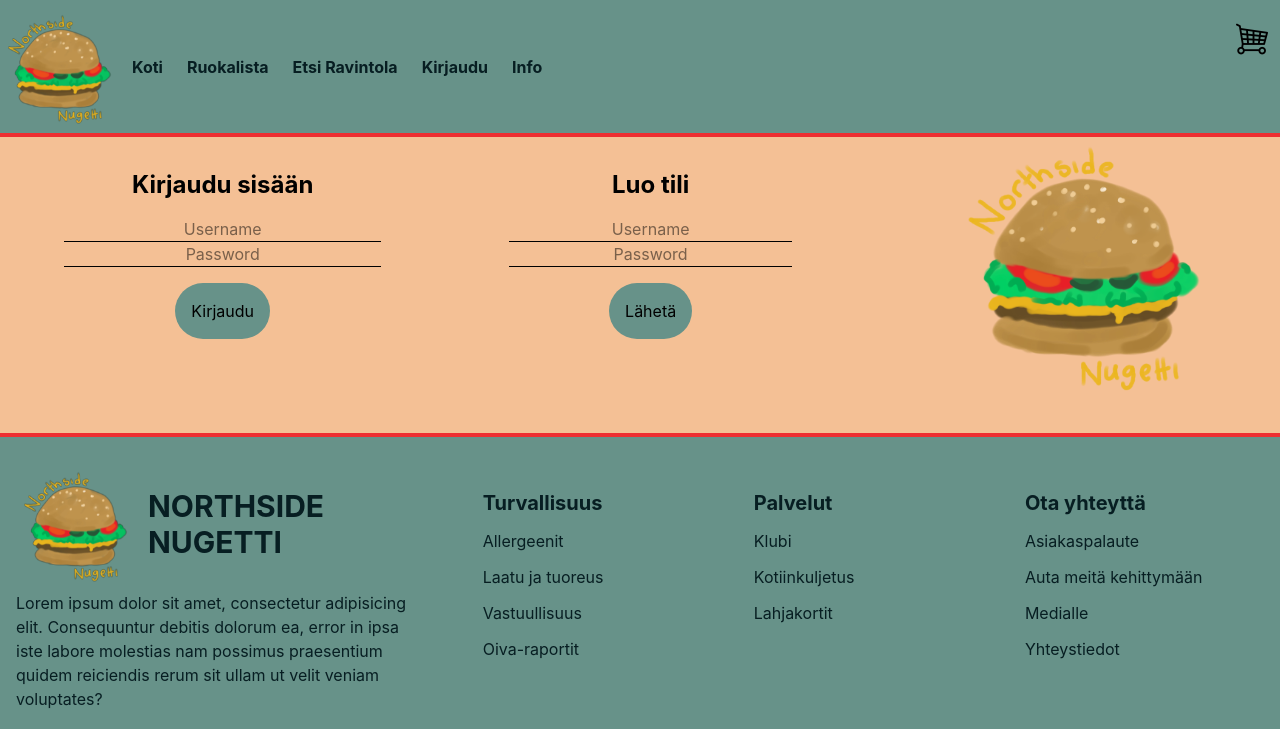
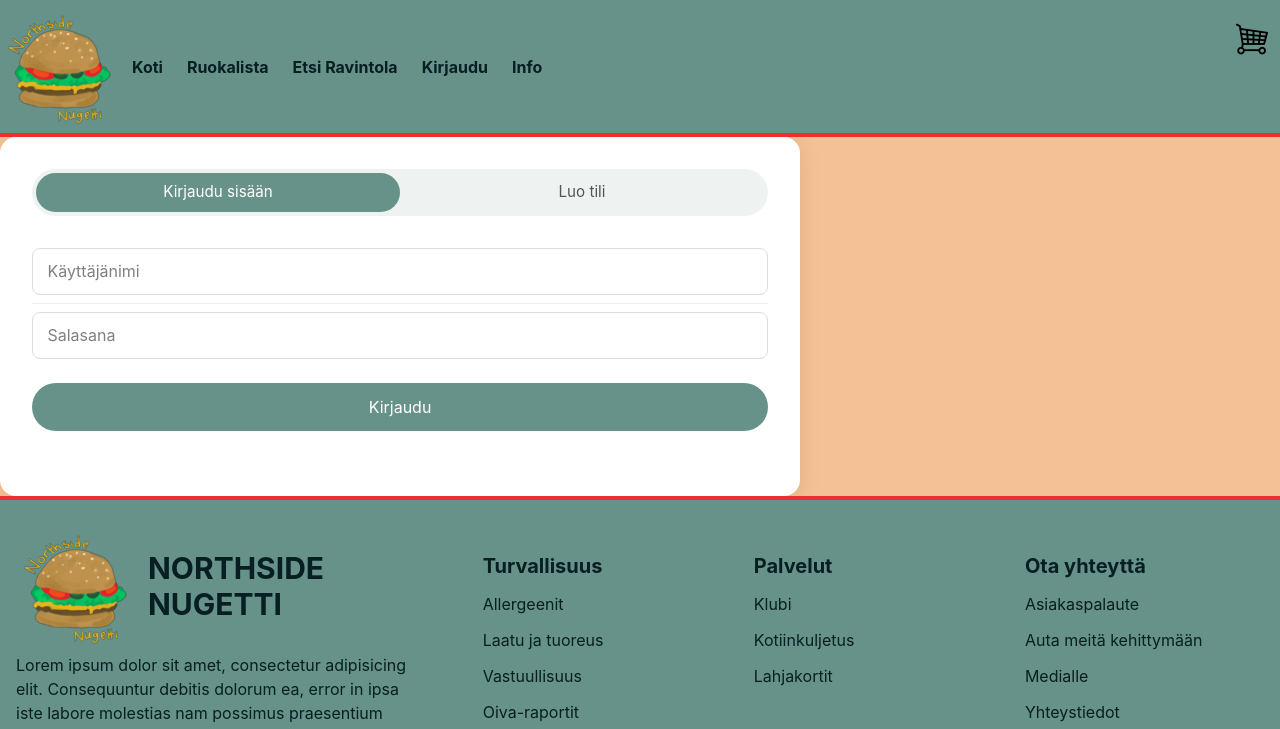
Before and after one commit to mortargoblin/fastfood-website, a website: page client/index.html in a window 1280 px wide. Both pictures are taken after a click on the button "Kirjaudu". Shown: the top 729 px of the page. Drawn offline with nearby package versions, Linux system fonts and the light colour scheme; files that its build step writes are made by us from their sources.

Commit message:
Improve auth page visually

```diff
--- a/client/auth.html
+++ b/client/auth.html
@@ -1,33 +1,143 @@
-<!--Write a basic auth frontend, 2 input fields for username and password, with a hr between them-->
 <!DOCTYPE html>
 <html lang="en">
 <head>
     <meta charset="UTF-8">
     <meta name="viewport" content="width=device-width, initial-scale=1.0">
-    <title>auth</title>
+    <title>Kirjautuminen</title>
+    <style>
+
+        .auth-card {
+            background: white;
+            border-radius: 16px;
+            padding: 2rem;
+            width: 100%;
+            max-width: 800px;
+            box-shadow: 0 4px 24px rgba(0,0,0,0.08);
+        }
+
+        .toggle-row {
+            display: flex;
+            background: #eef2f1;
+            border-radius: 999px;
+            padding: 4px;
+            margin-bottom: 2rem;
+        }
+
+        .toggle-btn {
+            flex: 1;
+            padding: 0.5rem 1rem;
+            border: none;
+            background: transparent;
+            border-radius: 999px;
+            cursor: pointer;
+            font-size: 0.95rem;
+            color: #555;
+            transition: background 0.2s, color 0.2s;
+        }
+
+        .toggle-btn.active {
+            background: #679289;
+            color: white;
+        }
+
+        .form-panel {
+            display: none;
+        }
+
+        .form-panel.active {
+            display: block;
+        }
+
+        .field input {
+            width: 100%;
+            box-sizing: border-box;
+            padding: 0.65rem 0.9rem;
+            border: 1px solid #ddd;
+            border-radius: 8px;
+            font-size: 1rem;
+            outline: none;
+            transition: border-color 0.2s;
+        }
+
+        .field input:focus {
+            border-color: #679289;
+        }
+
+        .field {
+            margin-bottom: 0.5rem;
+        }
+
+        .divider {
+            border: none;
+            border-top: 1px solid #eee;
+            margin: 0.5rem 0;
+        }
+
+        .submit-btn {
+            width: 100%;
+            padding: 0.75rem;
+            border: none;
+            border-radius: 999px;
+            background: #679289;
+            color: white;
+            font-size: 1rem;
+            cursor: pointer;
+            margin-top: 1rem;
+            transition: background 0.2s;
+        }
+
+        .submit-btn:hover {
+            background: #1D7874;
+        }
+
+
+        #auth-message {
+            margin-top: 1rem;
+            font-size: 0.9rem;
+            color: #555;
+            text-align: center;
+            min-height: 1.2em;
+        }
+    </style>
 </head>
 <body>
-<div class="grid grid-cols">
-    <div class="px-8 py-8 text-center col-start-1 col-end-3">
-    <h1 class="text-2xl font-bold">Kirjaudu sisään</h1>
-    <form class="text-center px-8 py-4" id="login-form">
-        <input class="text-center" type="text" id="login_username" placeholder="Username" required><br><hr>
-        <input class="text-center" type="password" id="login_password" placeholder="Password" required><br><hr>
-        <button class="cursor-pointer p-4 mt-4 rounded-full bg-[#679289] hover:bg-[#1D7874]" type="submit">Kirjaudu</button>
-    </form>
+
+<div class="auth-card">
+    <div class="toggle-row">
+        <button class="toggle-btn active" data-target="login">Kirjaudu sisään</button>
+        <button class="toggle-btn" data-target="register">Luo tili</button>
     </div>
-    <div class="px-8 py-8 text-center col-span-1">
-        <h1 class="text-2xl font-bold">Luo tili</h1>
-        <form class="text-center px-8 py-4" id="register-form">
-            <input class="text-center" type="text" id="register_username" placeholder="Username" required><br><hr>
-            <input class="text-center" type="password" id="register_password" placeholder="Password" required><br><hr>
-            <button class="cursor-pointer p-4 mt-4 rounded-full bg-[#679289] hover:bg-[#1D7874]" type="submit">Lähetä</button>
+
+    <div class="form-panel active" id="panel-login">
+        <form id="login-form">
+            <div class="field">
+                <input type="text" id="login_username" placeholder="Käyttäjänimi" required>
+            </div>
+            <hr class="divider">
+            <div class="field">
+                <input type="password" id="login_password" placeholder="Salasana" required>
+            </div>
+            <button class="submit-btn" type="submit">Kirjaudu</button>
         </form>
     </div>
-    <br>
-    <img class="max-w-80 m-auto col-span-2 col-end-7" src="img/NNiso.png" alt="burger">
-    <br>
+
+    <div class="form-panel" id="panel-register">
+        <form id="register-form">
+            <div class="field">
+                <input type="text" id="register_username" placeholder="Käyttäjänimi" required>
+            </div>
+            <hr class="divider">
+            <div class="field">
+                <input type="password" id="register_password" placeholder="Salasana" required>
+            </div>
+            <button class="submit-btn" type="submit">Luo tili</button>
+        </form>
+    </div>
+
     <p id="auth-message"></p>
 </div>
+
+
+<script src="auth.js"></script>
 </body>
 </html>
--- a/client/auth.js
+++ b/client/auth.js
@@ -1,4 +1,3 @@
-
 async function updateStatus(message) {
     const statusElement = document.getElementById('auth-message');
     statusElement.textContent = message;
@@ -6,6 +5,16 @@ async function updateStatus(message) {
 
 document.addEventListener('dynamicPageLoad', (event) => {
     console.log('dynamicPageLoad event received with content:', event.detail.content);
+
+        document.querySelectorAll('.toggle-btn').forEach(btn => {
+        btn.addEventListener('click', () => {
+            console.log('Toggling to', btn.dataset.target);
+            document.querySelectorAll('.toggle-btn').forEach(b => b.classList.remove('active'));
+            document.querySelectorAll('.form-panel').forEach(p => p.classList.remove('active'));
+            btn.classList.add('active');
+            document.getElementById('panel-' + btn.dataset.target).classList.add('active');
+        });
+    });
     const loginForm = document.getElementById('login-form');
     if (loginForm) {
         loginForm.addEventListener('submit', async (e) => {
```
